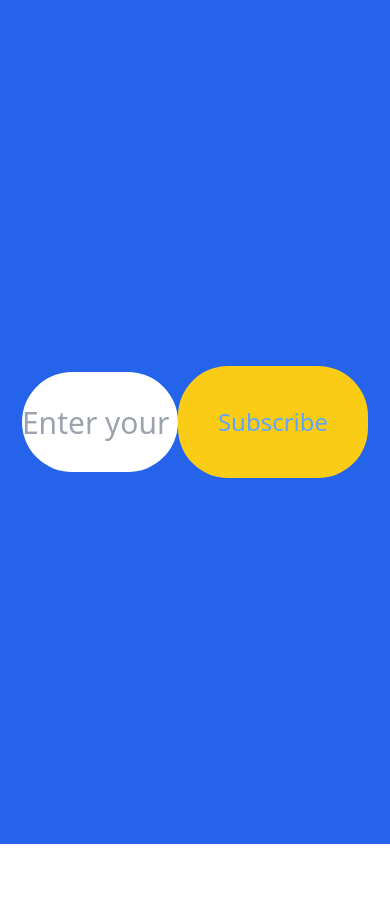
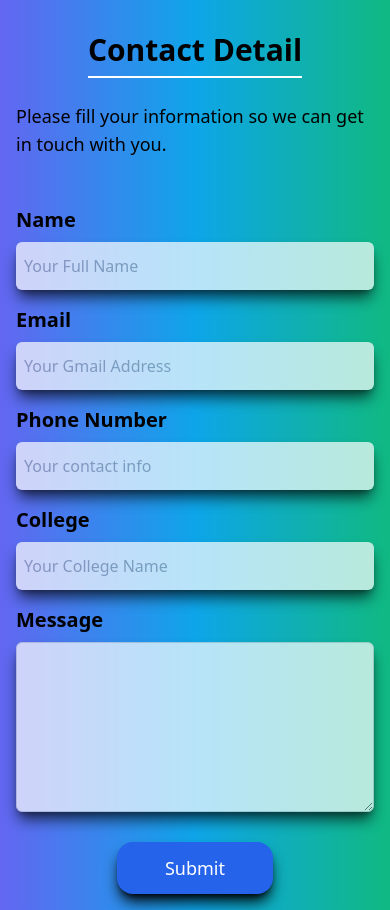
Before and after one commit to AadiAcharya/Form, a React (Vite) app: page / in a window 390 px wide. Before the commit the page ends 844 px from the top, so only its background shows below. Built offline with nearby package versions, Linux system fonts and the light colour scheme.

Commit message:
aaditya from

```diff
--- a/package.json
+++ b/package.json
@@ -10,6 +10,7 @@
     "preview": "vite preview"
   },
   "dependencies": {
+    "@emailjs/browser": "^4.4.1",
     "react": "^18.3.1",
     "react-dom": "^18.3.1",
     "react-router-dom": "^6.25.1"
--- a/src/App.jsx
+++ b/src/App.jsx
@@ -3,15 +3,13 @@ import { BrowserRouter as Router, Routes, Route } from 'react-router-dom';
 import './App.css';
 import Form from './Component/Form.jsx';
 import ImageUpload from './Component/ImageUpload.jsx';
-import Subscribe from './Component/Subscribe.jsx';
 
 function App() {
   return (
     <Router>
       <div>
         <Routes>
-          <Route path="/" element={<Subscribe />} />
-          <Route path="/form" element={<Form />} />
+          <Route path="/" element={<Form />} />
           <Route path="/imageupload" element={<ImageUpload />} />
         </Routes>
       </div>
--- a/src/Component/Form.jsx
+++ b/src/Component/Form.jsx
@@ -1,80 +1,138 @@
-import React from 'react'
-import ImageUpload from './ImageUpload'
-import { NavLink } from 'react-router-dom'
+import React, { useRef, useState } from 'react';
+import { useNavigate } from 'react-router-dom';
+import emailjs from '@emailjs/browser';
 
 const Form = () => {
+  const form = useRef();
+  const [formError, setFormError] = useState('');
+  const [formSuccess, setFormSuccess] = useState('');
+  const navigate = useNavigate(); // Initialize the navigate function
+
+  const sendEmail = (e) => {
+    e.preventDefault();
+
+    // Clear previous messages
+    setFormError('');
+    setFormSuccess('');
+
+    // Validate form fields
+    const formData = new FormData(form.current);
+    const data = Object.fromEntries(formData);
+
+    // Email validation for Gmail
+    const gmailRegex = /^[a-zA-Z0-9._%+-]+@gmail\.com$/;
+
+    if (!data.from_name || !data.from_email || !data.from_phone || !data.from_college || !data.message) {
+      setFormError('All fields are required.');
+      return;
+    }
+
+    if (!gmailRegex.test(data.from_email)) {
+      setFormError('Please enter a valid Gmail address.');
+      return;
+    }
+
+    if (!/^\d+$/.test(data.from_phone)) {
+      setFormError('Please enter a valid phone number (numbers only).');
+      return;
+    }
+
+    emailjs.sendForm('service_ltzv5hg', 'template_di6c658', form.current, '3ERo9wAPnsHLrBSEo')
+      .then((result) => {
+        setFormSuccess('Email sent successfully!');
+        form.current.reset();
+        // Navigate to the image upload page after success
+        setTimeout(() => navigate('/imageupload'), 1000); // Delay to show success message
+      }, (error) => {
+        setFormError('Failed to send email.');
+        console.error('Failed to send email:', error.text);
+      });
+  };
+
   return (
-    <div className=' bg-gradient-to-r from-indigo-500 from-10% via-sky-500 via-30% to-emerald-500 to-90% ... form flex flex-col justify-center text-2xl items-center gap-10 w-11/12'>
-      <h1 className='flex text-4xl mt-4 '>Contact Detail <hr/> </h1>
-    <p>Please fill your information so we can get in touch with you.</p>
+    <div className='bg-gradient-to-r from-indigo-500 via-sky-500 to-emerald-500 flex flex-col justify-center items-center gap-6 p-4 sm:p-8 md:p-12 lg:p-16 xl:p-20 w-full max-w-screen mx-auto'>
+      <h1 className='text-3xl sm:text-4xl md:text-5xl font-semibold mt-4'>
+        Contact Detail
+        <hr className='mt-2 border-t-2 border-white'/>
+      </h1>
+      <p className='text-lg sm:text-xl md:text-2xl mb-6'>Please fill your information so we can get in touch with you.</p>
 
-
-      <div className=''>
-        <h2>Name</h2>
-        <div className="relative">
-        <input type="name" placeholder='Your Full Name' className='h-10 shadow-sm opacity-70 p-2' />
-        <div className=" absolute right-2 top-1">
-        <img src="./src/assets/phone.png" alt="" className='' />
-        </div>
-        </div>
-      </div>
-
-
-      <div>
-        <h2>Email</h2>
-        <div className="relative">
-        <input type="email" placeholder='Your Email Address ' className='h-10 shadow-sm opacity-70 p-2' />
-        <div className=" absolute right-2 top-3 ">
-        <img src="./src/assets/mail.png" alt="" />
-        </div>
-        </div>
-      </div>
-
-      <div>
-        <h2>Phone Number</h2>
-        <div className="relative">
-        <input type="number" placeholder='Your contact info' className='h-10 shadow-sm opacity-70 p-2' />
-        <div className=" absolute right-2 top-1">
-        <img src="./src/assets/phone.png" alt="" />
-        </div>
-        </div>
-      </div>
-
-
-      <div>
-        <h2>College</h2>
-
-        <div className='relative'>
-        <input type="text" placeholder='Your College Name' className='h-10 shadow-sm opacity-70 p-2' />
-        <div className='absolute right-2 top-1'>
-        <img src="./src/assets/building.png"  alt=""  className=''/>
-        </div>
+      <form ref={form} onSubmit={sendEmail} className='w-full max-w-md'>
+        <div className='w-full mb-4'>
+          <h2 className='text-xl sm:text-2xl font-semibold mb-2'>Name</h2>
+          <input
+            type="text"
+            name="from_name"
+            placeholder='Your Full Name'
+            className='w-full h-12 shadow-lg shadow-black opacity-70 p-2 rounded-md text-base sm:text-lg' autoComplete='on' required
+          />
         </div>
 
+        <div className='w-full mb-4'>
+          <h2 className='text-xl sm:text-2xl font-semibold mb-2'>Email</h2>
+          <input
+            type="email"
+            name="from_email"
+            placeholder='Your Gmail Address'
+            className='w-full h-12 shadow-lg shadow-black opacity-70 p-2 rounded-md text-base sm:text-lg'
+            pattern="[a-zA-Z0-9._%+-]+@gmail\.com"
+            title="Please enter a valid Gmail address"
+            required autoComplete='on'
+          />
         </div>
 
-
-
-        <div>
-        <h2>Message</h2>
-
-        <div className='relative'>
-        <textarea id="big-text-input" name="big-text-input" rows="10" class="mt-2 h-24 form-textarea  w-full border border-gray-300 rounded-md shadow-sm focus:border-blue-400 focus:ring focus:ring-blue-400  opacity-70 p-2 focus:ring-opacity-50"></textarea>
-
+        <div className='w-full mb-4'>
+          <h2 className='text-xl sm:text-2xl font-semibold mb-2'>Phone Number</h2>
+          <input
+            type="tel"
+            name="from_phone"
+            placeholder='Your contact info'
+            className='w-full h-12 shadow-lg shadow-black opacity-70 p-2 rounded-md text-base sm:text-lg'
+            pattern="\d*"
+            title="Please enter a valid phone number (numbers only)"
+            required autoComplete='on'
+          />
         </div>
 
+        <div className='w-full mb-4'>
+          <h2 className='text-xl sm:text-2xl font-semibold mb-2'>College</h2>
+          <input
+            type="text"
+            name="from_college"
+            placeholder='Your College Name'
+            className='w-full h-12 shadow-lg shadow-black opacity-70 p-2 rounded-md text-base sm:text-lg' autoComplete='on'
+          />
         </div>
 
+        <div className='w-full mb-4'>
+          <h2 className='text-xl sm:text-2xl font-semibold mb-2'>Message</h2>
+          <textarea
+            id="message"
+            name="message"
+            rows="6"
+            className="w-full border border-gray-300 rounded-md shadow-lg shadow-black opacity-70 p-3 text-base sm:text-lg focus:border-blue-400 focus:ring focus:ring-blue-400 focus:ring-opacity-50"
+            required autoComplete='on'
+          ></textarea>
+        </div>
 
-<div className="button gap-10px pt-10">
-<NavLink to='/imageupload'>
-<button className='bg-blue-600 text-white text-2xl border-none rounded-[45px] p-3 hover:text-[#FFFF00] hover:bg-blue-300 shadow-sm ' onClick={<ImageUpload />}>Next Step</button>
-</NavLink>
-</div>
+        {formError && (
+          <p className="text-red-500 text-sm mb-4">{formError}</p>
+        )}
+        {formSuccess && (
+          <p className="text-green-500 text-sm mb-4">{formSuccess}</p>
+        )}
 
-
+        <div className="w-full flex justify-center mt-6">
+          <button
+            type="submit"
+            className='bg-blue-600 text-white text-lg sm:text-xl border-none rounded-2xl px-12 py-3 hover:text-yellow-300 hover:bg-blue-500 shadow-lg shadow-black transition-all duration-300'
+          >
+            Submit
+          </button>
+        </div>
+      </form>
     </div>
-  )
+  );
 }
 
-export default Form
+export default Form;
--- a/src/Component/ImageUpload.jsx
+++ b/src/Component/ImageUpload.jsx
@@ -1,8 +1,10 @@
-import React, { useState } from 'react';
+import React, { useRef, useState } from 'react';
+import { useNavigate } from 'react-router-dom';
 
 const ImageUpload = () => {
   const [image, setImage] = useState(null);
-  const [error, setError] = useState(null);
+  const fileInputRef = useRef();
+  const navigate = useNavigate();
 
   const handleImageChange = (e) => {
     const file = e.target.files[0];
@@ -10,39 +12,69 @@ const ImageUpload = () => {
       const reader = new FileReader();
       reader.onload = () => {
         setImage(reader.result);
-        setError(null); // Clear any previous error
       };
       reader.onerror = () => {
-        setError('Error uploading image. Please try again.'); // Handle FileReader errors
+        console.error('Error uploading image. Please try again.');
       };
       reader.readAsDataURL(file);
     }
   };
 
+  const handleSubmit = (e) => {
+    e.preventDefault();
+
+
+
+    navigate('/');
+  };
+
   return (
-    <div className='text-3xl flex flex-col h-screen justify-center items-center p-10'>
-      <div className='bg-gradient-to-r from-indigo-500 from-10% via-sky-500 via-30% to-emerald-500 to-90% ... text-white py-10 h-screen flex flex-col items-center'>
-        <h2>Method of payment</h2>
-        <div className="pay flex py-10">
-          <span className='flex flex-col items-center p-7'>
-            <h2>Esewa:</h2>
-            <p>Scan the given qr code to proceed with the payment</p>
-            <div className='flex gap-10 py-10 '>
-            <img src="./src/assets/esewa.png" alt="" width={200} />
-            {image && ( <img src={image} alt="Uploaded Payment Image" className="w-[200px] h-[200px] rounded-md mt-4" />)}
-            {error && <p className="text-red-500">{error}</p>}
-            </div>
-            <label htmlFor="image-upload" className='text-white border rounded-[20px] p-8 w-[28 0px] cursor-pointer'>Update Image</label>
+    <div className='flex flex-col h-screen justify-center items-center p-6 bg-gray-100'>
+      <div className='bg-gradient-to-r from-indigo-500 via-sky-500 to-emerald-500 text-white py-8 px-6 w-full max-w-4xl mx-auto rounded-md shadow-lg'>
+        <h2 className='text-3xl font-semibold mb-6'>Method of Payment</h2>
+        <div className='flex flex-col items-center'>
+          <h3 className='text-2xl font-semibold mb-2'>Esewa:</h3>
+          <p className='text-lg mb-6 text-center'>
+            Scan the given QR code to proceed with the payment
+          </p>
+          <div className='flex flex-col sm:flex-row items-center gap-6 mb-6'>
+            <img
+              src="./src/assets/esewa.png"
+              alt="Esewa QR Code"
+              className='w-40 h-40 sm:w-48 sm:h-48 object-contain border border-gray-300 rounded-lg shadow-md'
+            />
+            {image && (
+              <img
+                src={image}
+                alt="Uploaded Payment Image"
+                className="w-40 h-40 sm:w-48 sm:h-48 object-cover rounded-lg shadow-md mt-4 sm:mt-0"
+              />
+            )}
+          </div>
+          <form onSubmit={handleSubmit} className='w-full max-w-lg mx-auto bg-white p-6 rounded-lg shadow-lg'>
+            <label htmlFor="image-upload" className='bg-blue-600 text-white text-lg border rounded-lg p-4 cursor-pointer'>
+              Upload Image
+            </label>
             <input
               type="file"
               accept='image/jpeg,image/png,image/jpg'
               id="image-upload"
-              name='image-upload'
               className='hidden'
               onChange={handleImageChange}
+              ref={fileInputRef}
             />
-            <p className='font-aadi leading-loose text-2xl text-slate-300'>Place screenshot of your transaction in the above input</p>
-          </span>
+            <div>
+              <button
+                type='submit'
+                className='bg-blue-500 text-white py-2 px-4 rounded-md mt-4 hover:bg-blue-600 transition duration-200'
+              >
+                Done!
+              </button>
+            </div>
+          </form>
+          <p className='text-base text-gray-300 mt-6 text-center'>
+            Place a screenshot of your transaction in the above input
+          </p>
         </div>
       </div>
     </div>
```
Also changed, not shown: 1 other file (tests, documents, lock files or other folders).
